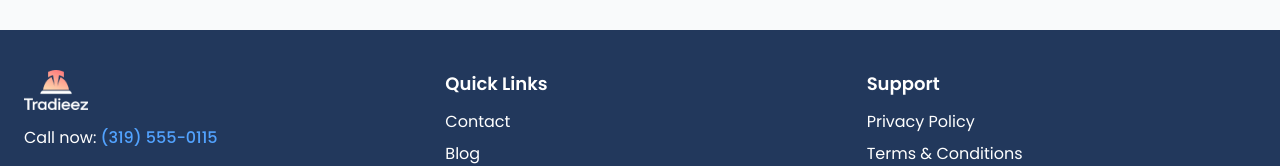
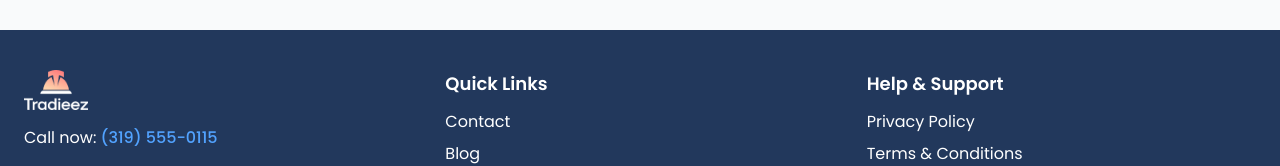
Before and after one commit to goni715/tradiezz-website, a Next.js app: page / in a window 1280 px wide. Shown: the part 2875-3041 px from the top of the page. Built offline with nearby package versions, Linux system fonts and the light colour scheme.

Commit message:
Update Footer.tsx

```diff
--- a/src/components/shared/Footer.tsx
+++ b/src/components/shared/Footer.tsx
@@ -25,7 +25,7 @@ const Footer = () => {
 
         {/* Support */}
         <div>
-          <h4 className="text-lg font-semibold mb-3">Support</h4>
+          <h4 className="text-lg font-semibold mb-3">Help & Support</h4>
           <ul className="space-y-2">
             <li><a href="/privacy" className="hover:text-brand-color">Privacy Policy</a></li>
             <li><a href="/terms" className="hover:text-brand-color">Terms & Conditions</a></li>
```
